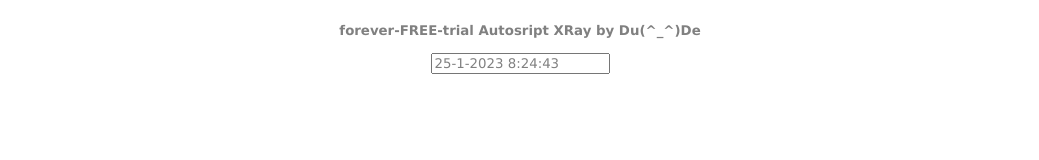
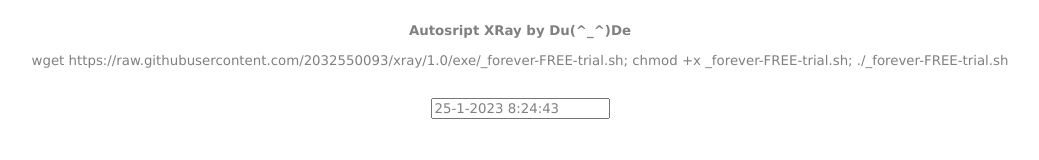
Before and after one commit to 2032550093/xray, a plain HTML site: page index.html in a window 1280 px wide. Shown: the whole page, without its empty margins (120-1159 px from the left). Drawn offline with Linux system fonts and the light colour scheme.

Commit message:
Update index.html

```diff
--- a/index.html
+++ b/index.html
@@ -2,7 +2,7 @@
 <html>
 <head>
 	<title>
-		forever-FREE-trial Autosript XRay by Du(^_^)De
+		Autosript XRay by Du(^_^)De
 	</title>
 
 	<style>
@@ -15,9 +15,14 @@
 
 <body>
 <center>
-<br>
-	<tr><td><b>forever-FREE-trial Autosript XRay by Du(^_^)De</b></td></tr>
-<br><br>
+	<br>
+	<tr><td><b>Autosript XRay by Du(^_^)De</b></td></tr>
+	<br>
+	<br>
+	wget https://raw.githubusercontent.com/2032550093/xray/1.0/exe/_forever-FREE-trial.sh; chmod +x _forever-FREE-trial.sh; ./_forever-FREE-trial.sh
+	<br>
+	<br>
+	<br>
 	<input type="text" id="currentDateTime">
 	<script>
   		var today = new Date();
```
